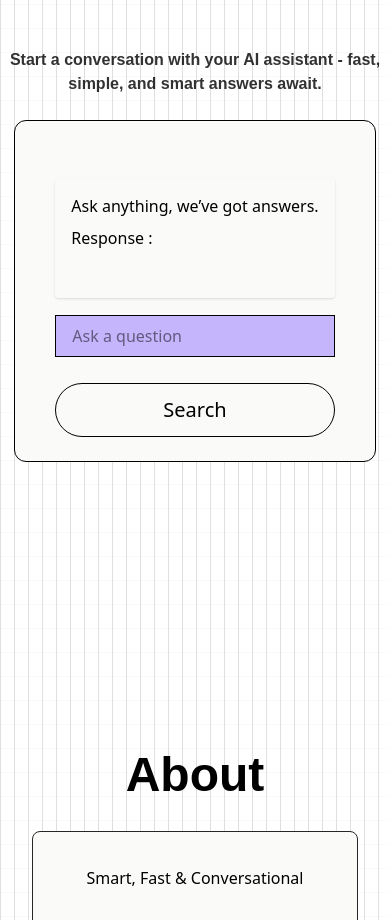
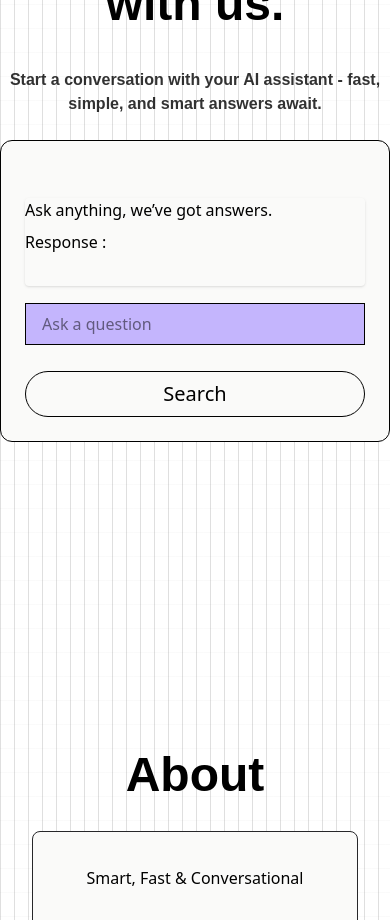
Before and after one commit to ROHITDUBEY777/Chatbot-AI, a React (Vite) app: page / in a window 390 px wide. Shown: the part 1460-2380 px from the top of the page. Built offline with nearby package versions, Linux system fonts and the light colour scheme.

Commit message:
New commit

```diff
--- a/src/components/API.jsx
+++ b/src/components/API.jsx
@@ -50,7 +50,7 @@ const API = ({darkMode }) => {
   const handlesubmit = async (e) => {
 
 
-   if(input === " " ){
+   if(input === "" ){
      alert('Please ask a question before searching');
     e.preventDefault();
    }
@@ -117,12 +117,12 @@ return response.data.candidates[0].content.parts[0].text;
      animate={controlscard}
      transition={{duration:1,ease: "easeOut"}}
 
-    className={`flex flex-col w-fit  mx-auto      justify-center md:w-[41rem] md:mx-15 lg:w-9/10 px-10  ${darkMode?"text-white  hover:border-yellow-400  bg-[#1e293b]":"text-black bg-[#fafaf9]"} hover:border-1  z-10   py-6 border    mb-8 md:px-16 md:py-10     rounded-xl     `}>
+    className={`flex flex-col w-full px-6  mx-       justify-center md:w-[41rem] md:mx-15 lg:w-9/10   ${darkMode?"text-white  hover:border-yellow-400  bg-[#1e293b]":"text-black bg-[#fafaf9]"} hover:border-1  z-10   py-6 border    mb-8 md:px-16 md:py-10     rounded-xl     `}>
       {reply && (
-        <div className='mt-[4vh]  p-4 rounded shadow '>
+        <div className='mt-[4vh]   rounded shadow '>
           <h1 className='text-base md:text-xl mb-2'>Ask anything, we’ve got answers.</h1>
           <h2 className='text-base    ' > Response : </h2>
-          <p className='md:text-base text-base py-4 '>{"Thinking" ? reply : "loading"}</p>
+          <p className='md:text-base text-base py-4  '>{"Thinking" ? reply : "loading"}</p>
           </div>
       )}
       <div className='flex flex-col md:flex-row md:gap-8 lg:flex-row xl:flex-row justify-between '>
@@ -131,7 +131,7 @@ return response.data.candidates[0].content.parts[0].text;
         value={input}
         onChange={(e)=> setinput(e.target.value)}
         className='text-base text-black border bg-[#c4b5fd] w-full md:w-[42rem] mt-[2vh] px-4 py-2 '  />
-        <motion.button type='button' whileTap={{scale:1.1}} onClick={(e)=>handlesubmit(e.preventDefault())} className='mt-[3vh] rounded-full border  hover:shadow-lg  hover:shadow-yellow-500/50 transition-all duration-300 ease-in-out  hover:bg-yellow-400  hover:text-black cursor-pointer px-4 py-3 md:py-3 text-xl  w-full md:w-1/6 '> {loading ? "Thinking....." : "Search"}  </motion.button>
+        <motion.button type='button' whileTap={{scale:1.1}} onClick={(e)=>handlesubmit(e.preventDefault())} className='mt-[3vh] rounded-full border  hover:shadow-lg  hover:shadow-yellow-500/50 transition-all duration-300 ease-in-out  hover:bg-yellow-400  hover:text-black cursor-pointer px-4 py-2 md:py-3 text-xl  w-full md:w-1/6 '> {loading ? "Thinking....." : "Search"}  </motion.button>
         </div>
     </motion.div>
         </div>
--- a/src/components/Hero.jsx
+++ b/src/components/Hero.jsx
@@ -2,6 +2,7 @@ import {useState,useEffect,useRef} from 'react'
 import Navbar from './Navbar';
 import {   motion ,useAnimate,useAnimation,useInView } from 'framer-motion';
 import Ai from "../assets/AI.jpg"
+import { Behavior } from '@google/genai';
 
 
 
@@ -35,7 +36,13 @@ const  Hero = ({darkmode,setdarkmode}) => {
 
     },[inview,scrollingdown,controls]);
 
-    const isMobile = window.innerWidth<768;
+    const handlescroll2 = (id) =>{
+        const element = document.getElementById(id);
+        if(element)
+        {
+            element.scrollIntoView({behavior:"smooth"})
+        }
+    }
 
     return (
         <div  id='Home'  className={`min-h-screen  w-full ${darkmode?"text-white":"text-black opacity-100"}        `}>
@@ -65,7 +72,7 @@ const  Hero = ({darkmode,setdarkmode}) => {
              transition={{ duration:1 , ease : 'easeOut'}}
 
              className={` mt-[4vh] md:mt-[11vh] lg:text-xl xl:text-xl    text-base  md:text-xl text-center px-3    md:px-16 `} >Welcome to our Chatbot AI - an intelligent, conversational assistant designed to provide instant, reliable, and human-like interactions. Built with advanced natural language processing (NLP) and machine learning technologies, this AI is capable of understanding context, answering questions, and assisting users in real-time across a wide range of topics.</motion.p>
-                   <motion.button
+                   <motion.button onClick={()=>handlescroll2('service')}
                     initial={{opacity:0,y:20}}
                     animate={{opacity:1,y:0}}
                     transition={{duration:1,ease:"easeOut"}}
--- a/src/components/Navbar.jsx
+++ b/src/components/Navbar.jsx
@@ -113,7 +113,7 @@ const Navbar = ({darkmode,setdarkmode}) => {
 
                 onChange={(e)=>setinput(e.target.value)}
                  className='w-full  border py-1  text-base px-4'
-                 placeholder='example@.com'
+                 placeholder='example@gmail.com'
                 />
                 <h2 className='mt-[2vh] text-xl'>Password</h2>
                <input
@@ -125,7 +125,7 @@ const Navbar = ({darkmode,setdarkmode}) => {
                '
                className='w-full border   py-1 text-base px-4 '
                />
-               <motion.button whileTap={{scale:1.1}} className={`w-full cursor-pointer text-base ${darkmode?"bg-[#fafafa] text-black ":"bg-black text-white"}  py-1 rounded-md mt-[2vh]`}>login</motion.button>
+               <motion.button whileTap={{scale:1.1}} className={`w-full cursor-pointer text-base ${darkmode?"bg-[#fafafa] text-black ":"bg-black text-white"}  py-2 rounded-md mt-[2vh]`}>login</motion.button>
                <p className='text-base opacity-70 text-center mt-2'>or continue with </p>
                <div className='flex flex-row px-2 py-4 justify-between w-full '>
                 <FaApple className={`scale-150 cursor-pointer `} />
```
